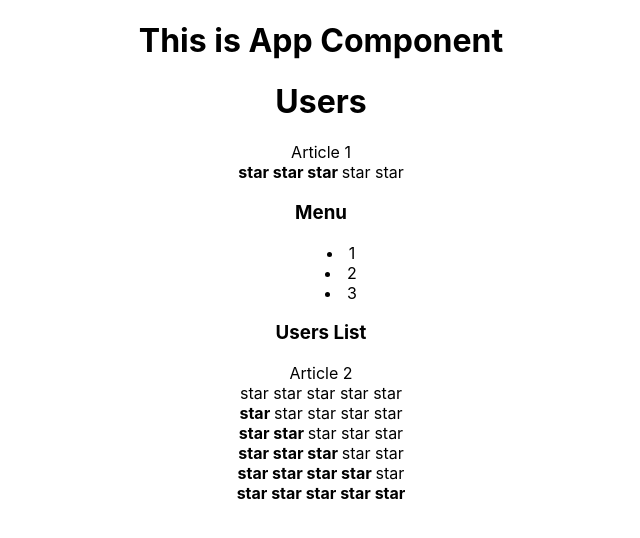
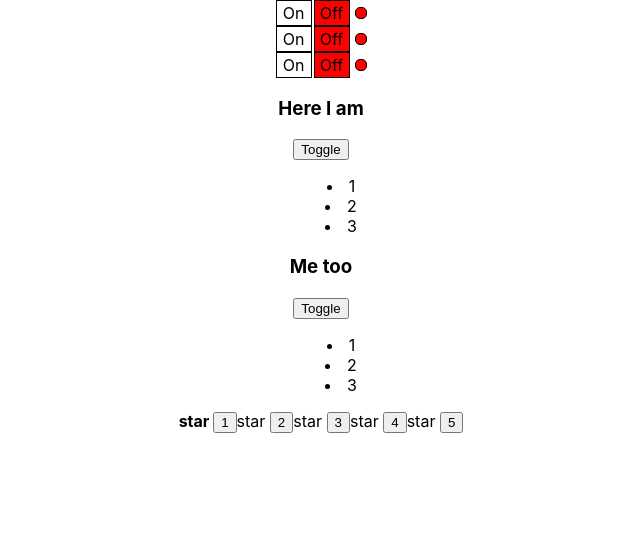
Before and after one commit to breznovic/chess, a React (Create React App) app: page / in a window 1280 px wide. Shown: the top 538 px of the page, without its empty margins (319-959 px from the left). Built offline with nearby package versions, Linux system fonts and the light colour scheme.

Commit message:
useState

```diff
--- a/src/App.tsx
+++ b/src/App.tsx
@@ -2,23 +2,26 @@ import React from 'react'
 import classes from './App.module.css'
 import {Accordion} from './components/Accordion/Accordion'
 import {Rating} from "./components/Rating/Rating";
+import OnOff from "./components/OnOff/OnOff";
+import {UnAccordion} from "./components/Accordion/UnAccordion";
 
 function App() {
     return (
         <div className={classes.app}>
-            <PageTitle title={'This is App Component'}/>
-            <PageTitle title={'Users'}/>
-            Article 1
-            <Rating value={3}/>
-            <Accordion title={'Menu'} collapsed={true}/>
-            <Accordion title={'Users List'} collapsed={false}/>
-            Article 2
-            <Rating value={0}/>
-            <Rating value={1}/>
-            <Rating value={2}/>
-            <Rating value={3}/>
-            <Rating value={4}/>
-            <Rating value={5}/>
+            {/*<Accordion title={'Menu'} collapsed={true}/>*/}
+            {/*<Accordion title={'Users List'} collapsed={false}/>*/}
+            {/*<Rating value={0} />*/}
+            {/*<Rating value={1} />*/}
+            {/*<Rating value={2} />*/}
+            {/*<Rating value={3} />*/}
+            {/*<Rating value={4} />*/}
+            {/*<Rating value={5} />*/}
+            <OnOff />
+            <OnOff />
+            <OnOff />
+            <UnAccordion title={'Here I am'} />
+            <UnAccordion title={'Me too'} />
+            <Rating value={1} />
         </div>
     )
 }
--- a/src/components/Accordion/Accordion.tsx
+++ b/src/components/Accordion/Accordion.tsx
@@ -9,19 +9,11 @@ type PropsType = {
 }
 
 export function Accordion(props: PropsType) {
-    if (props.collapsed === true) {
+
         return (
             <div>
                 <AccordionTitle title={props.title}/>
-                <AccordionBody/>
+                { !props.collapsed && <AccordionBody/> }
             </div>
         )
-    } else
-
-    { return (
-            <div>
-                <AccordionTitle title={props.title}/>
-            </div>
-        )
-    }
 }
--- /dev/null
+++ b/src/components/Accordion/UnAccordion.tsx
@@ -0,0 +1,21 @@
+import React from 'react'
+import AccordionTitle from './AccordionTitle'
+import AccordionBody from './AccordionBody'
+
+
+type PropsType = {
+    title: string
+    // collapsed: boolean
+}
+
+export function UnAccordion(props: PropsType) {
+
+    let collapsed = false
+
+    return (
+        <div>
+            <AccordionTitle title={props.title}/><button>Toggle</button>
+            { !collapsed && <AccordionBody/> }
+        </div>
+    )
+}
--- /dev/null
+++ b/src/components/OnOff/OnOff.tsx
@@ -0,0 +1,47 @@
+import React, {useState} from 'react'
+
+type PropsType = {
+    // on: boolean
+}
+
+function OnOff() {
+
+    let [on, setOn] = useState(false);
+
+    const onStyle = {
+        width: '30px',
+        height: '20px',
+        border: '1px solid black',
+        display: 'inline-block',
+        padding: '2px',
+        backgroundColor: on ? 'green' : 'white'
+    }
+    const offStyle = {
+        width: '30px',
+        height: '20px',
+        border: '1px solid black',
+        display: 'inline-block',
+        marginLeft: '2px',
+        padding: '2px',
+        backgroundColor: on ? 'white' : 'red'
+    }
+    const lampStyle = {
+        width: '10px',
+        height: '10px',
+        borderRadius: '5px',
+        border: '1px solid black',
+        display: 'inline-block',
+        marginLeft: '5px',
+        backgroundColor: on ? 'green' : 'red'
+    }
+
+    return (
+        <div>
+            <div style={onStyle} onClick={() => { setOn(true) }}>On</div>
+            <div style={offStyle} onClick={() => { setOn(false) }}>Off</div>
+            <div style={lampStyle}></div>
+        </div>
+    )
+}
+
+export default OnOff
--- a/src/components/Rating/Rating.tsx
+++ b/src/components/Rating/Rating.tsx
@@ -6,69 +6,14 @@ type PropsType = {
 }
 
 export function Rating(props: PropsType) {
-    if (props.value === 1) {
-        return (
-            <div>
-                <Star selected={true}/>
-                <Star selected={false}/>
-                <Star selected={false}/>
-                <Star selected={false}/>
-                <Star selected={false}/>
-            </div>
-        )
-    }
-    if (props.value === 2) {
-        return (
-            <div>
-                <Star selected={true}/>
-                <Star selected={true}/>
-                <Star selected={false}/>
-                <Star selected={false}/>
-                <Star selected={false}/>
-            </div>
-        )
-    }
-    if (props.value === 3) {
-        return (
-            <div>
-                <Star selected={true}/>
-                <Star selected={true}/>
-                <Star selected={true}/>
-                <Star selected={false}/>
-                <Star selected={false}/>
-            </div>
-        )
-    }
-    if (props.value === 4) {
-        return (
-            <div>
-                <Star selected={true}/>
-                <Star selected={true}/>
-                <Star selected={true}/>
-                <Star selected={true}/>
-                <Star selected={false}/>
-            </div>
-        )
-    }
-    if (props.value === 5) {
-        return (
-            <div>
-                <Star selected={true}/>
-                <Star selected={true}/>
-                <Star selected={true}/>
-                <Star selected={true}/>
-                <Star selected={true}/>
-            </div>
-        )
-    }
 
     return (
         <div>
-            <Star selected={false}/>
-            <Star selected={false}/>
-            <Star selected={false}/>
-            <Star selected={false}/>
-            <Star selected={false}/>
+            <Star selected={ props.value > 0 }/><button>1</button>
+            <Star selected={ props.value > 1 }/><button>2</button>
+            <Star selected={ props.value > 2 }/><button>3</button>
+            <Star selected={ props.value > 3 }/><button>4</button>
+            <Star selected={ props.value > 4 }/><button>5</button>
         </div>
     )
 }
```
